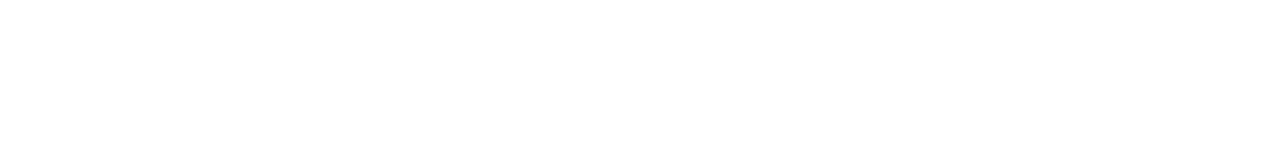
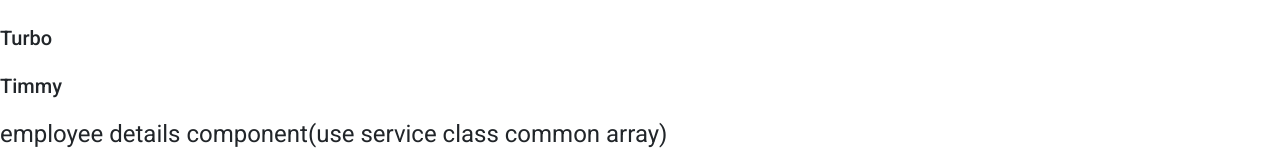
Before and after one commit to AbisesWeerasekera/angular_tutorial, an Angular app in the folder angular-material/: page / in a window 1280 px wide. Shown: the part 630-790 px from the top of the page. Built offline with nearby package versions, Linux system fonts and the light colour scheme; no server answers.

Commit message:
http error

```diff
--- a/angular-material/src/app/employee-details/employee-details.component.ts
+++ b/angular-material/src/app/employee-details/employee-details.component.ts
@@ -20,12 +20,12 @@ export class EmployeeDetailsComponent implements OnInit {
 //   }
 */
 
-  public employee:any=[];
+  public employee: any = [];
 
-  constructor(private _employeeService:EmployeeService){}
+  constructor(private _employeeService: EmployeeService) { }
 
-  ngOnInit():void{
-    this._employeeService.getEmployees().subscribe(data=>this.employee=data);
+  ngOnInit() {
+    this._employeeService.getEmployees().subscribe(data => (this.employee = data));
   }
 
 }
--- a/angular-material/src/app/employee-list/employee-list.component.ts
+++ b/angular-material/src/app/employee-list/employee-list.component.ts
@@ -1,6 +1,6 @@
 import { Component, OnInit } from '@angular/core';
 import { EmployeeService } from '../employee.service';
-import { Subscription } from 'rxjs/internal/Subscription';
+
 
 @Component({
   selector: 'app-employee-list',
@@ -27,5 +27,6 @@ export class EmployeeListComponent implements OnInit {
 
   ngOnInit() {
     this._employeeService.getEmployees().subscribe(data => this.employee = data);
+
   }
 }
--- a/angular-material/src/app/employee.service.ts
+++ b/angular-material/src/app/employee.service.ts
@@ -1,11 +1,13 @@
-import { HttpClient } from '@angular/common/http';
+import { HttpClient, HttpErrorResponse } from '@angular/common/http';
 import { Injectable } from '@angular/core';
 import { Observable } from 'rxjs';
 import { IEmployee } from './employee';
+import 'rxjs/add/operator/catch';
 
 @Injectable({
   providedIn: 'root'
 })
+
 export class EmployeeService {
 
   /*20 VIDEO
@@ -21,12 +23,18 @@ export class EmployeeService {
   //   ];
   // }
   */
-  private _url: string = "../src/assets/data/employee.json";
+
+  private _url: string = "./assets/data/employee.json";
 
   constructor(private http: HttpClient) { }
 
-  getEmployees():Observable<IEmployee[]> {
-    return this.http.get<IEmployee[]>(this._url);
+  getEmployees(): Observable<IEmployee[]> {
+    return this.http.get<IEmployee[]>(this._url).catch(this.errorHandler);
 
   }
+
+  errorHandler(error: HttpErrorResponse) {
+
+  }
+
 }
--- a/angular-material/src/assets/data/employee.json
+++ b/angular-material/src/assets/data/employee.json
@@ -1,4 +1,3 @@
-
 [
   {
     "id": 1,
@@ -29,5 +28,11 @@
     "id": 6,
     "name": "Turbo",
     "age": 12
+  },
+  {
+    "id": 7,
+    "name": "Timmy",
+    "age": 12
   }
+
 ]
```
